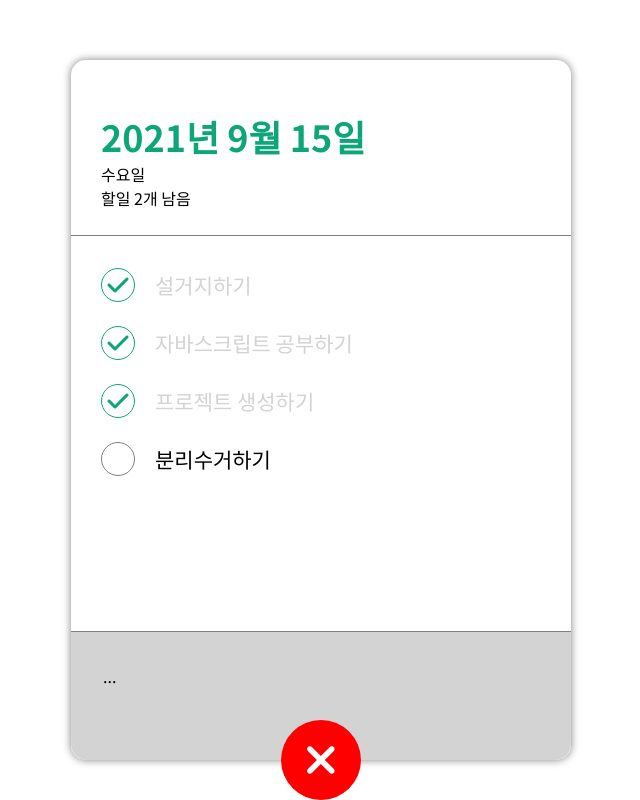
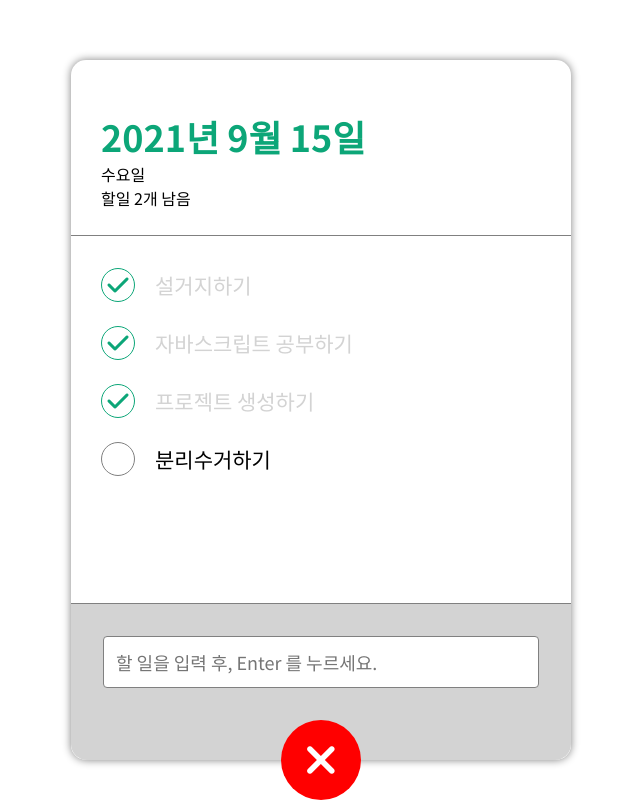
Before and after one commit to pauljeonn/todo-app, a React (Create React App) app: page / in a window 1280 px wide. Both pictures are taken after a click on the element 640 px from the left and 800 px from the top of the page. Shown: the part 40-840 px from the top of the page, without its empty margins (319-959 px from the left). Built offline with nearby package versions, Linux system fonts and the light colour scheme.

Commit message:
add input

```diff
--- a/src/components/todoCreate/TodoCreate.jsx
+++ b/src/components/todoCreate/TodoCreate.jsx
@@ -65,6 +65,16 @@
 	border-top: 1px solid gray;
 `;
 
+const Input = styled.input`
+	padding: 12px;
+	border-radius: 4px;
+	border: 1px solid gray;
+	width: 100%;
+	outline: none;
+	font-size: 18px;
+	box-sizing: border-box;
+`;
+
 const TodoCreate = () => {
 	const [open, setOpen] = useState(false);
 	const onToggle = () => setOpen(!open);
@@ -73,7 +83,12 @@
 		<>
 			{open && (
 				<InsertFormPositioner>
-					<InsertForm>...</InsertForm>
+					<InsertForm>
+						<Input
+							placeholder="할 일을 입력 후, Enter 를 누르세요."
+							autoFocus
+						/>
+					</InsertForm>
 				</InsertFormPositioner>
 			)}
 			<CircleButton onClick={onToggle} open={open}>
```
